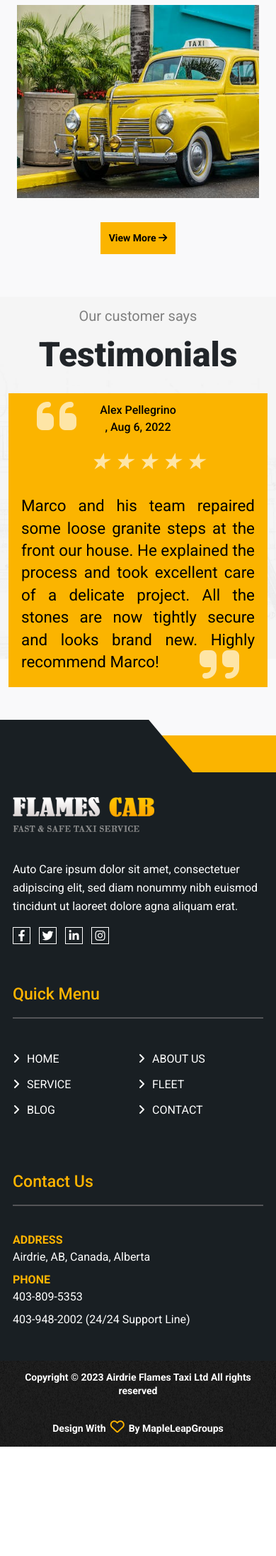
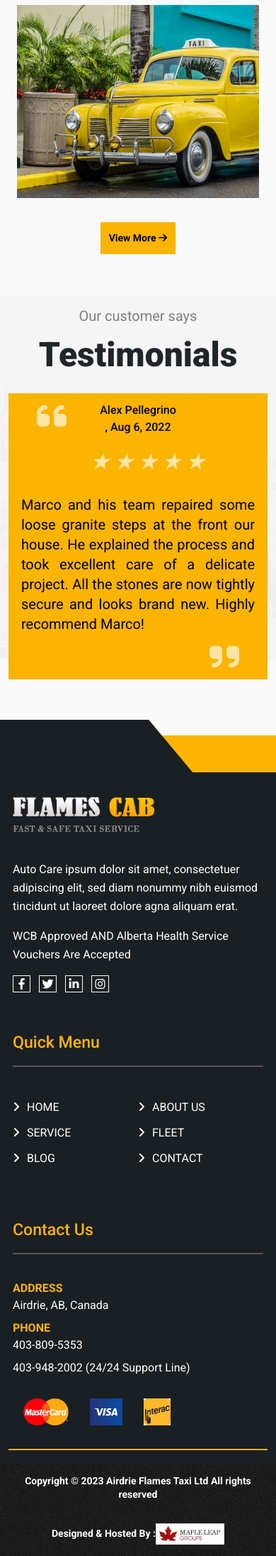
Before and after one commit to Binu-Tamang/flaming-cab, a PHP site: page / in a window 390 px wide. Shown: the part 3646-5838 px from the top of the page at 71% size. Before the commit the page ends 5684 px from the top, so only its background shows below. Run offline with PHP 8.4, Linux system fonts and the light colour scheme; some libraries are stand-ins or nearby versions.

Commit message:
Changed logo and someother changes

```diff
--- a/assets/css/style.css
+++ b/assets/css/style.css
@@ -688,8 +688,15 @@ section.main-our-services {
   width: 100%;
   transition: all 1s linear;
 }
-.service-img-intro-container:hover h4 {
-  color: #fbb400;
+.service-img-intro-container h4:after {
+  content: '';
+  border-bottom: 2px solid #fbb400;
+  width: 0;display: block;
+  transition: width 0.5s linear;
+  padding-top: 5px;
+}
+.service-img-intro-container:hover h4:after {
+    width: 100%;
 }
 .service-img-intro-container:hover img {
   transform: scale(1.2);
@@ -706,12 +713,12 @@ section.main-our-services {
   position: absolute;
   top: 150px;
   right: 18px;
-  box-shadow: 0px 0px 10px rgba(0, 0, 0, 0.15);
+  box-shadow: 0px 0px 10px rgba(0 0 0 / 15%);
 }
 .service-img-intro h4 {
   font-size: 20px;
   line-height: 24px;
-  margin-bottom: 20px;
+  margin-bottom: 16px;
   font-weight: 700;
 }
 .service-img-intro p {
@@ -1133,6 +1140,22 @@ span.review-author {
 .pageheader-wrapper .breadcrumb-item + .breadcrumb-item::before {
   color: #ffffff;
 }
+@media (max-width: 62em) {
+  #google-reviews .review-item:before{
+    font-size: 3rem;
+  }
+  #google-reviews .review-item:after{
+    font-size: 3rem;
+  }
+}
+@media (max-width: 35em) {
+  #google-reviews .review-item:before{
+    font-size: 3rem;
+  }
+  #google-reviews .review-item:after{
+    font-size: 3rem;
+  }
+}
 /*-----------------------------testimonals css ends------------------------------  */
 /* ========scroll up btn==== */
 .back-to-top i {
@@ -1141,7 +1164,7 @@ span.review-author {
 }
 .back-to-top {
   position: fixed;
-  bottom: -50px;
+  bottom: 50px;
   opacity: 0;
   visibility: hidden;
   right: -100px;
@@ -1154,7 +1177,6 @@ span.review-author {
 .back-to-top.visible {
   opacity: 1;
   visibility: visible;
-  bottom: 27px;
 }
 .back-to-top a {
   position: relative;
@@ -1178,13 +1200,16 @@ span.review-author {
 }
 @media (max-width: 35em) {
   #google-reviews .review-text {
-    padding: 0px 18px 20px 18px;
+    padding: 0px 18px 40px 18px;
+    font-size: 20px;
+    height: 260px;
   }
 }
 /* =====responsive of scroll up==== */
 @media (max-width: 991px) {
   .back-to-top.visible {
     bottom: 23px;
+    right: -100px;
   }
   .back-to-top i {
     padding: 12px 0;
@@ -1194,6 +1219,7 @@ span.review-author {
 @media (max-width: 767px) {
   .back-to-top.visible {
     bottom: 42px;
+    right: -100px;
   }
   .back-to-top i {
     padding: 12px 0;
@@ -1292,6 +1318,7 @@ section.footer {
   display: flex;
   margin: 0;
   padding: 0;
+  width: 60%;
 }
 .footer-logo-ul li {
   list-style: none;
@@ -1319,7 +1346,7 @@ section.footer {
   padding: 18px 0;
   border-bottom: 2px solid #b1acac61;
 }
-.footer-boxes li a {
+ul.list-content.list-x2 li a {
   color: #fff;
   text-decoration: none;
 }
@@ -1364,16 +1391,21 @@ i.far.fa-heart {
   color: #ffb400;
   font-size: 20px;
 }
-.footer-boxes.fbox-2 li:before {
+ul.list-content li::before {
   position: relative;
   content: "\f105";
   font-family: "Font Awesome 5 Free";
   font-weight: 900;
   margin-right: 10px;
 }
-
-.footer-boxes.fbox-2 li {
+ul.list-content.list-x2 li {
   padding-bottom: 3px;
+}
+.footer-middle::after {
+  content: "";
+  display: block;
+  width: 100%;
+  border-bottom: 2px solid #fbb400;
 }
 /*========================footer css ends======================*/
 /* --------------------------Whole footer part css ends ------------------------- */
@@ -1393,3 +1425,126 @@ i.far.fa-heart {
 .show {
   right: 15px !important;
 }
+/* ========footer payments css starts===== */
+.pay-cards img {
+  height: 38px;
+}
+.pay-cards ul {
+  margin: 0;
+}
+a.payment-img img {
+  display: block;
+}
+
+.pay-cards ul {
+  display: flex;
+}
+
+.pay-cards li {
+  padding:  15px;
+}
+/* =========footer payments css ends===== */
+/* ========call button css starts======== */
+.call-icon button {
+  padding: 20px;
+  border: navajowhite;
+  background: transparent;
+}
+.call-icon i {
+  font-size: 20px;
+}
+
+.call-icon {
+  width: 60px;
+  height: 60px;
+  background-color: #fbb400;
+  border-radius: 50%;
+  display: none;
+}
+@keyframes vibrate {
+  0% {
+    transform: translate(0);
+  }
+  25% {
+    transform: translate(-2px, 2px);
+  }
+  50% {
+    transform: translate(0, -2px);
+  }
+  75% {
+    transform: translate(2px, 2px);
+  }
+  100% {
+    transform: translate(0);
+  }
+}
+/* ========call button css ends======== */
+/*========= responsive of call icon css starts======== */
+@media (max-width: 62em) {
+  .call-icon{
+    display: block;
+    position: fixed;
+    bottom: 120px;
+    right: 15px;
+
+  }
+  .call-icon:hover{
+    animation: vibrate 1s infinite;
+  }
+  /* ======call button css starts===== */
+.wrap-all-modal {
+  border-radius: 0!important;
+  border-bottom: 1px solid #ffb4007d!important;
+}
+.call-text-btn {
+  text-align: center;
+}
+.call-text-btn button {
+  padding: 6px 20px;
+  margin: 6px;
+  background: #fbb400;
+  border: 2px solid #ffb400;
+}
+.call-text-btn a {
+  color: #000;
+  text-decoration: none;
+  font-size: 14px;
+  font-weight: 800;
+  padding: 10px;
+}
+/* ======call button css ends===== */
+}
+@media (max-width: 35em) {
+  .call-icon{
+    display: block;
+    position: fixed;
+    bottom: 120px;
+    right: 15px;
+  }
+  .call-icon:hover{
+    animation: vibrate 1s infinite;
+  }
+  /* ======call button css starts===== */
+.wrap-all-modal {
+  border-radius: 0!important;
+  border-bottom: 1px solid #ffb4007d!important;
+}
+.call-text-btn {
+  text-align: center;
+}
+.call-text-btn button {
+  padding: 6px 20px;
+  margin: 6px;
+  background: #fbb400;
+  border: 2px solid #ffb400;
+}
+.call-text-btn a {
+  color: #000;
+  text-decoration: none;
+  font-size: 14px;
+  font-weight: 800;
+  padding: 10px;
+}
+/* ======call button css ends===== */
+}
+/*========= responsive of call icon css ends======== */
--- a/assets/js/custom.js
+++ b/assets/js/custom.js
@@ -47,9 +47,7 @@ AOS.init({
 })
 
 window.addEventListener('DOMContentLoaded',function(){
-  console.log('1');
   document.addEventListener("scroll", (event) => {
-  console.log('2');
 
     let lastKnownScrollPosition = window.scrollY;
     const scroll_button= document.querySelector('#go-to-top');
@@ -62,3 +60,17 @@ window.addEventListener('DOMContentLoaded',function(){
     }
   });
 });
+document.addEventListener("DOMContentLoaded", function () {
+  const link = document.querySelector("#go-to-top a");
+    link.addEventListener("click", function (event) {
+      event.preventDefault();
+      const target = document.querySelector(this.getAttribute("href"));
+      if (target) {
+
+        window.scrollTo({
+          top: 0,
+          behavior: "smooth"
+        });
+    }
+    });
+});
--- a/inc/footer.php
+++ b/inc/footer.php
@@ -26,9 +26,14 @@
 							<div class="footer-logo">
 								<img src="assets/img/logo.png">
 							</div>
-							<p class="all-p">Auto Care ipsum dolor sit amet, consectetuer adipiscing elit, sed diam nonummy nibh
+							<p class="all-p">Auto Care ipsum dolor sit amet, consectetuer adipiscing elit, sed diam
+								nonummy nibh
 								euismod
 								tincidunt ut laoreet dolore agna aliquam erat.</p>
+								<p>
+								WCB Approved AND Alberta Health Service Vouchers Are Accepted
+								</p>
+
 							<div class="footer-logo-ul">
 								<ul>
 									<li><a href="#" title="Facebook" class="fab fa-facebook-f"></a></li>
@@ -37,6 +42,7 @@
 									<li><a href="#" title="Instagram" class="fab fa-instagram"></a></li>
 								</ul>
 							</div>
+
 						</div>
 					</div>
 					<div class="col-md-6 col-lg-4 col-12">
@@ -62,11 +68,21 @@
 							<h3>Contact Us</h3>
 							<div class="footer-contact-ul">
 								<ul>
-									<li><i class="bi bi-geo-alt-fill"></i><strong>address</strong> Airdrie, AB, Canada,
-										Alberta </li>
+									<li><i class="bi bi-geo-alt-fill"></i><strong>address</strong> Airdrie, AB, Canada </li>
 									<li><i class="ti-mobile"></i><strong>phone</strong>403-809-5353</li>
-									<li><i class="ti-printer"></i><strong></strong>403-948-2002 (24/24 Support Line)</li>
+									<li><i class="ti-printer"></i><strong></strong>403-948-2002 (24/24 Support Line)
+									</li>
 								</ul>
+								<div class="pay-cards">
+									<ul>
+										<li><a class="payment-img" href="#"><img src="assets/img/mastercard.png"
+													alt="mastercard"></a></li>
+										<li><a class="payment-img" href="#"><img src="assets/img/visa.png"
+													alt="visacard"></a></li>
+										<li><a class="payment-img" href="#"><img src="assets/img/interac.png"
+													alt="Interac"></a></li>
+									</ul>
+								</div>
 							</div>
 						</div>
 					</div>
@@ -74,10 +90,21 @@
 			</div>
 		</div>
 		<!-- =======================footer middle part ends -->
+		<!-- ======call button======= -->
+		<!-- Button trigger modal -->
+		<div class="call-icon-wrap">
+			<div class="container">
+				<div class="call-icon">
+					<button data-bs-toggle="modal" data-bs-target="#exampleModal"><i
+							class="fa-solid fa-phone"></i></button>
+				</div>
+			</div>
+		</div>
+		<!-- =======call button======= -->
 		<!-- =====scroll up button======== -->
 		<div class="back-to-top visible" id="go-to-top">
 			<a href="#top">
-			<i class="fa-solid fa-chevron-up"></i>
+				<i class="fa-solid fa-chevron-up"></i>
 			</a>
 		</div>
 		<!-- =====scroll up button======== -->
@@ -89,10 +116,30 @@
 					<p class="all-p">Copyright © 2023 Airdrie Flames Taxi Ltd All rights reserved</p>
 				</div>
 				<div class="col-md-6 col-lg-5 col-sm-6">
-					<p class="all-p">Design With<i class="far fa-heart"></i>By MapleLeapGroups</p>
+					<p class="all-p">Designed & Hosted By :<a href="https://www.mapleleapgroups.com" title="MapleLeapGroups"><img src="assets/img/maple.jpg" alt="maple-logo"></a></p>
 				</div>
 			</div>
 		</div>
 	</div>
 	<!-- ----------------------------------------Whole footer part end--------------------------------------- -->
 </footer>
+<!-- Modal -->
+<div class="modal fade" id="exampleModal" tabindex="-1" aria-labelledby="exampleModalLabel" aria-hidden="true">
+	<div class="modal-dialog">
+		<div class="modal-content wrap-all-modal">
+			<div class="modal-header">
+				<h5 class="modal-title Contact-mt" id="exampleModalLabel">Contact Us</h5>
+				<button type="button" class="btn-close" data-bs-dismiss="modal" aria-label="Close"></button>
+			</div>
+			<div class="modal-body">
+				<div class="call-text-btn">
+					<button><i class="fa-solid fa-phone"><a href="tel:403-948-2002"> Call Us</a></i></button>
+					<button><i class="fa-regular fa-comments"><a href="#">Text Us</a></i></button>
+				</div>
+			</div>
+			<div class="modal-footer">
+				<button type="button" class="btn btn-secondary close-small" data-bs-dismiss="modal">Close</button>
+			</div>
+		</div>
+	</div>
+</div>
--- a/index.php
+++ b/index.php
@@ -9,7 +9,7 @@
 
 
 	<!-- favicon link -->
-	<link rel="icon" type="images/png" href="assets/img/logo.png">
+	<link rel="icon" type="images/png" href="assets/img/service.png">
 
 	<!-- fontawsome link -->
 	<title>Flames Cab</title>
@@ -20,7 +20,7 @@
 	<?php include('inc/header.php') ?>
 
 	<!-- --------------------------------banner slider start --------------------------->
-	<section class="banner-slider"  id="top">
+	<section class="banner-slider">
 
 		<div id="main-slider" class="carousel slide" data-bs-ride="carousel">
 
@@ -35,7 +35,6 @@
 				<li><button title="click button" type="button" data-bs-target="#main-slider"
 						data-bs-slide-to="3"></button></li>
 			</ul>
-	<!-- slideshow -->
 
 			<!-- The slideshow -->
 			<div class="carousel-inner" data-bs-interval="9000">
```
Also changed, not shown: assets/img/border.gif (added), assets/img/interac.png (added), assets/img/mastercard.png (added), assets/img/paypal.png (added), assets/img/slider/1.png (added), assets/img/slider/taxi2.png (added), assets/img/slider/taxi3.png (added), assets/img/slider/taxi4.png (added), assets/img/visa.png (added).
